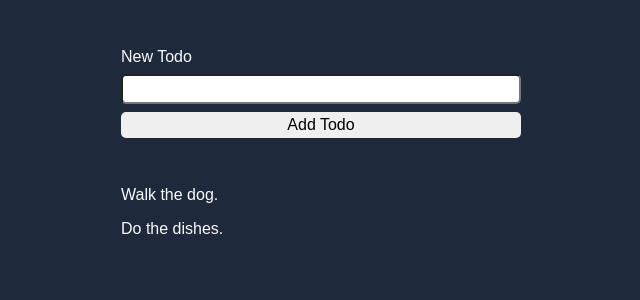
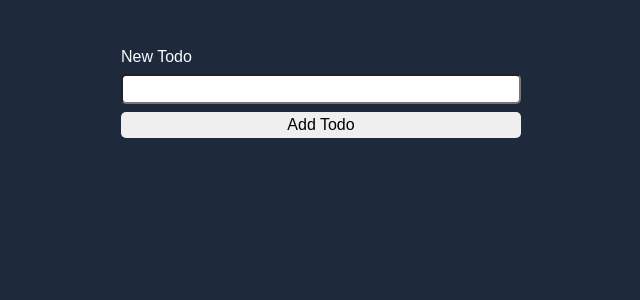
Before and after one commit to apcurran/react-vite-todo-list, a React (Vite) app: page / in a window 1280 px wide. Shown: the top 300 px of the page, without its empty margins (319-959 px from the left). Built offline with nearby package versions, Linux system fonts and the light colour scheme.

Commit message:
Basic add of todo functional

```diff
--- a/src/App.jsx
+++ b/src/App.jsx
@@ -3,20 +3,11 @@ import NewTodoForm from "./components/new-todo-form/NewTodoForm";
 import TodosList from "./components/todos-list/TodosList";
 
 function App() {
-    const [myTodos, setMyTodos] = useState([
-        {
-            id: 1,
-            description: "Walk the dog."
-        },
-        {
-            id: 2,
-            description: "Do the dishes."
-        }
-    ]);
+    const [myTodos, setMyTodos] = useState([]);
 
     return (
         <div className="wrapper">
-            <NewTodoForm myTodos={myTodos} />
+            <NewTodoForm myTodos={myTodos} setMyTodos={setMyTodos} />
             <TodosList myTodos={myTodos} />
         </div>
     );
--- a/src/components/new-todo-form/NewTodoForm.jsx
+++ b/src/components/new-todo-form/NewTodoForm.jsx
@@ -1,12 +1,32 @@
+import { useState } from "react";
+
 import "./NewTodoForm.css";
 
-function NewTodoForm() {
+function NewTodoForm({ setMyTodos }) {
+    const [newTodoDescription, setNewTodoDescription] = useState("");
+
+    function handleSubmit(event) {
+        event.preventDefault();
+
+        // do not add blank todo to list
+        if (newTodoDescription === "") return;
+
+        setMyTodos((previousTodos) => {
+            const todoObject = {
+                id: crypto.randomUUID(),
+                description: newTodoDescription
+            };
+
+            return [...previousTodos, todoObject];
+        });
+    }
+
     return (
-        <section className="todos-form-section">
+        <form onSubmit={handleSubmit} className="todos-form-section">
             <label htmlFor="new-todo">New Todo</label>
-            <input type="text" name="new-todo" id="new-todo" />
+            <input onChange={(event) => setNewTodoDescription(event.target.value)} type="text" name="new-todo" id="new-todo" />
             <button>Add Todo</button>
-        </section>
+        </form>
     );
 }
 
```
